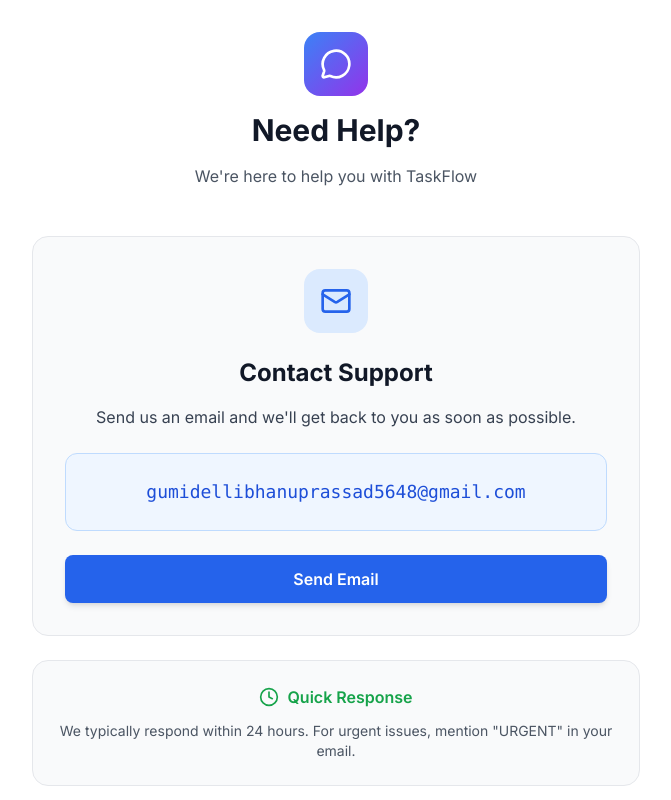
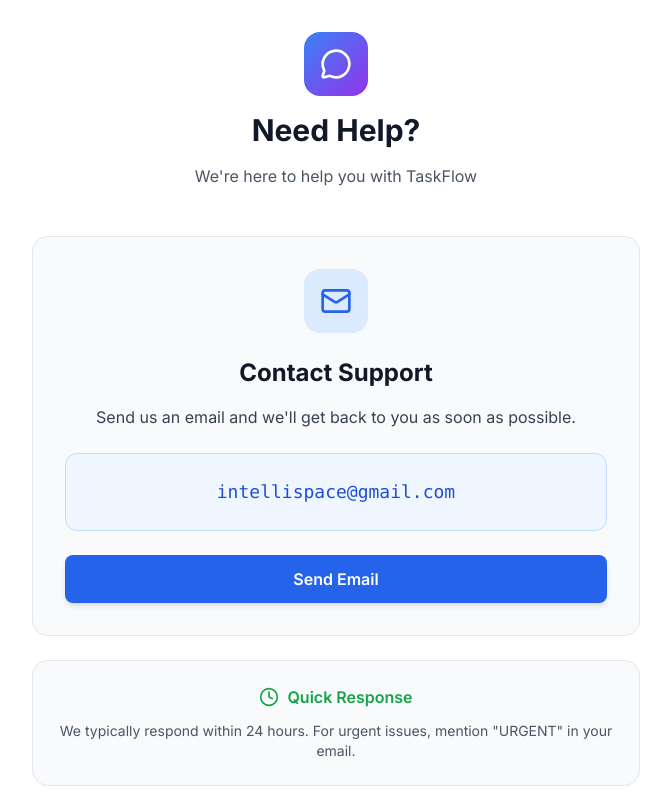
Before and after one commit to BhanuPrasad404/AI-notes-app, a Next.js app: page /support in a window 1280 px wide. Shown: the top 800 px of the page, without its empty margins (304-975 px from the left). Built offline with nearby package versions, Linux system fonts and the light colour scheme.

Commit message:
fixed UI

```diff
--- a/src/NoteComponents/NoteSidebar.tsx
+++ b/src/NoteComponents/NoteSidebar.tsx
@@ -27,7 +27,7 @@
         <div className="space-y-5">
             {/* AI Summary */}
             {note.aiSummary && (
-                <div className="relative overflow-hidden rounded-2xl border border-gray-200/80 dark:border-gray-700/50 bg-white/90 dark:bg-gradient-to-br dark:from-gray-900 dark:to-blue-950/60 backdrop-blur-xl shadow-2xl shadow-blue-500/10 dark:shadow-blue-500/5 transition-all duration-300 hover:-translate-y-1 hover:shadow-2xl hover:shadow-blue-500/20 dark:hover:shadow-blue-500/10 hover:border-blue-200/50 dark:hover:border-blue-500/30">
+                <div className="relative overflow-hidden rounded-2xl border border-gray-200/80 dark:border-gray-700/50 bg-white/90 dark:bg-gradient-to-br dark:from-gray-900 dark:to-black backdrop-blur-xl shadow-2xl shadow-blue-500/10 dark:shadow-blue-500/5 transition-all duration-300 hover:-translate-y-1 hover:shadow-2xl hover:shadow-blue-500/20 dark:hover:shadow-blue-500/10 hover:border-blue-200/50 dark:hover:border-blue-500/30">
                     <div className="absolute inset-0 bg-gradient-to-r from-blue-500/10 dark:from-cyan-500/10 via-transparent to-transparent pointer-events-none"></div>
                     <div className="p-4 relative z-10">
                         <div className="flex items-center mb-3 space-x-2">
--- a/src/app/privacy/page.tsx
+++ b/src/app/privacy/page.tsx
@@ -203,7 +203,7 @@
                     Questions about your privacy?
                 </p>
                 <div className="bg-blue-50 dark:bg-blue-500/10 border border-blue-200 dark:border-blue-500/20 rounded-xl p-6 max-w-md mx-auto">
-                    <p className="text-blue-700 dark:text-blue-400 font-semibold">gumidellibhanuprassad5648@gmail.com</p>
+                    <p className="text-blue-700 dark:text-blue-400 font-semibold">intellispace@gmail.com</p>
                     <p className="text-gray-600 dark:text-gray-400 text-sm mt-2">We're here to help</p>
                 </div>
             </section>
--- a/src/app/support/page.tsx
+++ b/src/app/support/page.tsx
@@ -35,7 +35,7 @@
           </p>
 
           <div className="bg-blue-50 dark:bg-blue-500/10 border border-blue-200 dark:border-blue-500/20 rounded-xl p-6 mb-6">
-            <p className="text-blue-700 dark:text-blue-400 font-mono text-lg">gumidellibhanuprassad5648@gmail.com</p>
+            <p className="text-blue-700 dark:text-blue-400 font-mono text-lg">intellispace@gmail.com</p>
           </div>
 
           <button
--- a/src/app/terms/page.tsx
+++ b/src/app/terms/page.tsx
@@ -240,7 +240,7 @@
                 <div className="bg-gradient-to-br from-purple-500 to-pink-500 p-6 rounded-xl">
                   <Terminal className="w-8 h-8 text-white mb-3 mx-auto" />
                   <h3 className="font-semibold text-white mb-2">Legal Inquiries</h3>
-                  <p className="text-purple-100 text-sm">bhanuprasadgummidelli@gmail.com</p>
+                  <p className="text-purple-100 text-sm">intellispace@gmail.com</p>
                 </div>
               </div>
             </section>
--- a/src/components/AIAssistant.jsx
+++ b/src/components/AIAssistant.jsx
@@ -14,7 +14,6 @@
     "How can I improve my productivity?",
     "How does this help team collaboration?",
     "What are the main AI utilities?",
-    "How do I organize my notes effectively?",
     "Can I attach files to notes and tasks?"
 ];
 
```
